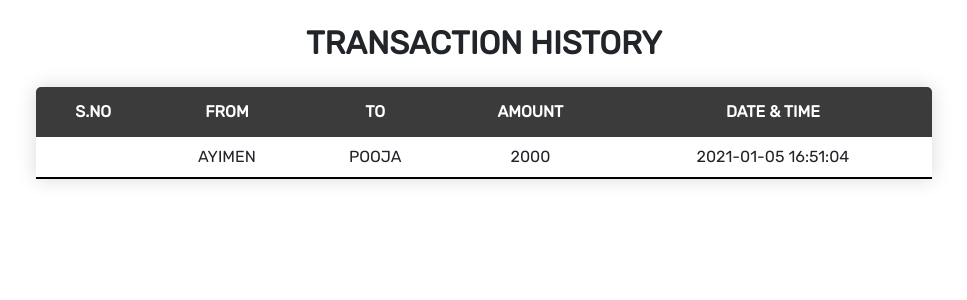
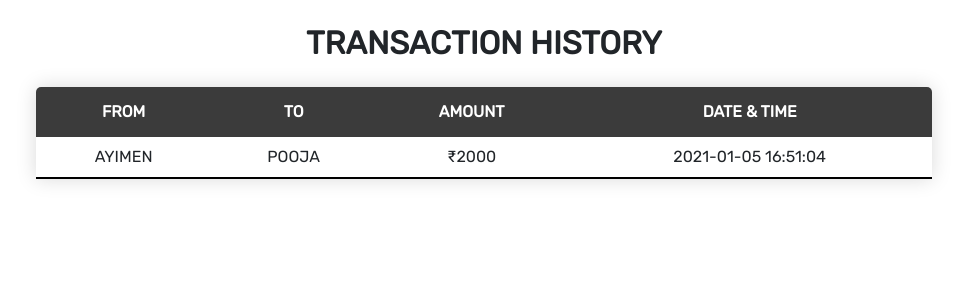
Before and after one commit to i-aiymen/Basic-banking-system, a PHP site: page /history.php in a window 1280 px wide. Shown: the part 69-369 px from the top of the page, without its empty margins (156-1123 px from the left). Run offline with PHP 8.4, Linux system fonts and the light colour scheme; data comes from the database, SQL or seed files in the repository; data that the repository does not hold is empty; some web fonts are replaced.

Commit message:
Update history.php

```diff
--- a/history.php
+++ b/history.php
@@ -41,7 +41,6 @@
       <table class="content-table">
         <thead>
             <tr>
-                <th class="text-center">S.NO</th>
                 <th class="text-center">FROM</th>
                 <th class="text-center">TO</th>
                 <th class="text-center">AMOUNT</th>
@@ -62,10 +61,9 @@
          ?>
 
             <tr>
-              <td class="text-center py-2"><?php echo $rows['sno']; ?></td>
               <td class="text-center py-2"><?php echo $rows['sender']; ?></td>
               <td class="text-center py-2"><?php echo $rows['receiver']; ?></td>
-              <td class="text-center py-2"><?php echo $rows['balance']; ?> </td>
+              <td class="text-center py-2">₹<?php echo $rows['balance']; ?> </td>
               <td class="text-center py-2"><?php echo $rows['datetime']; ?> </td>
         <?php
             }
```
